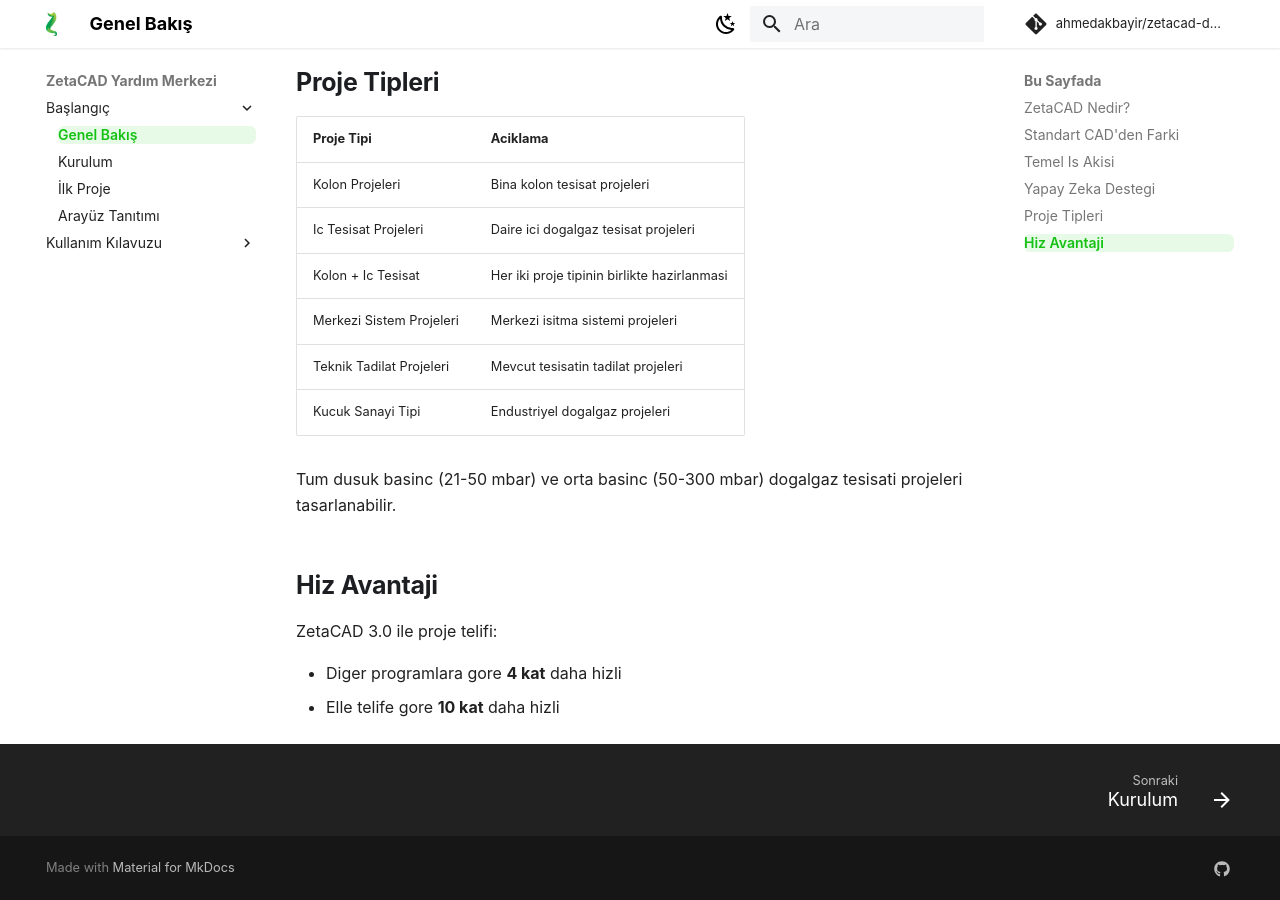
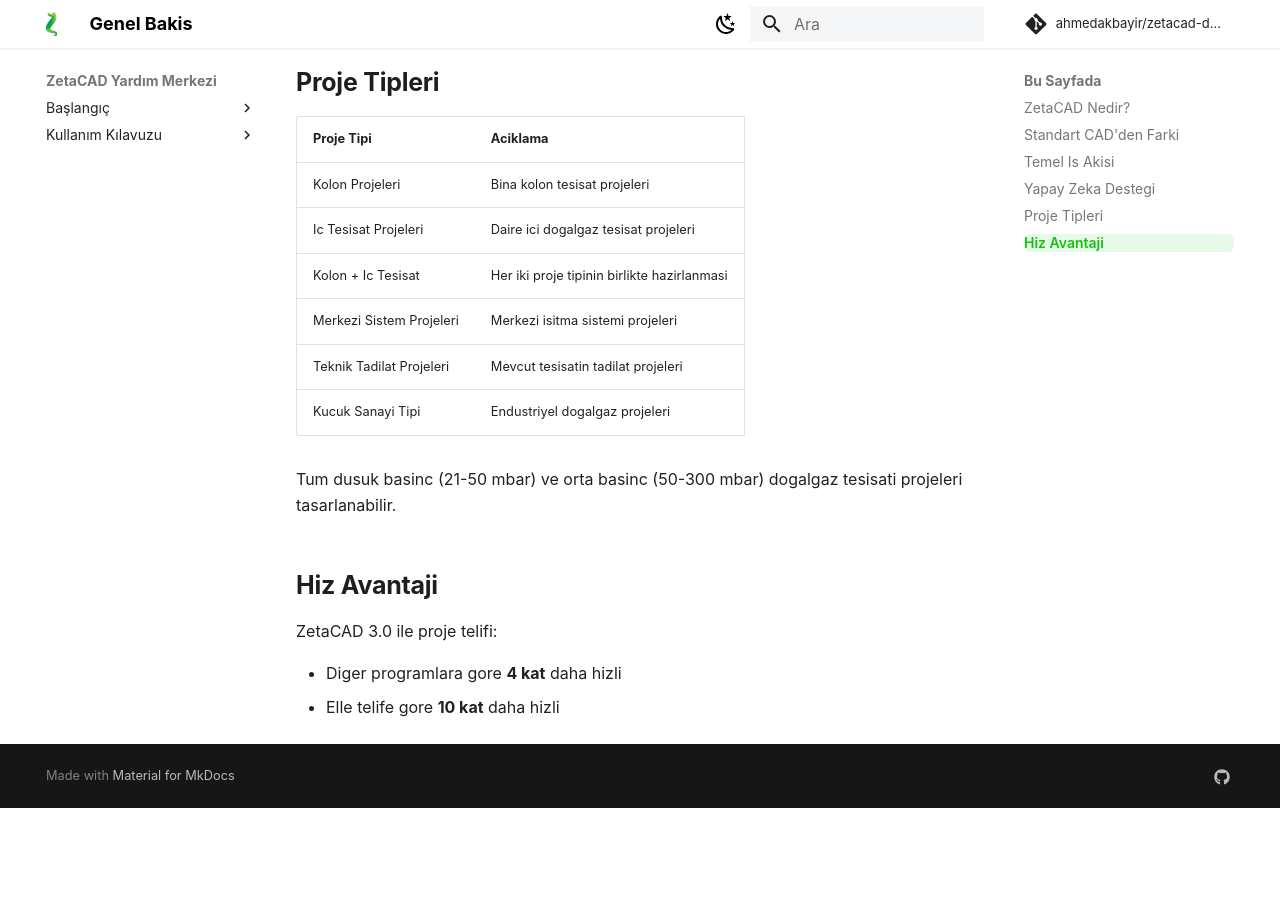
Before and after one commit to ahmedakbayir/zetacad-docs, an MkDocs documentation site: the page built from docs/index.md, in a window 1280 px wide and 900 px high, scrolled down 2179 px. Built offline with MkDocs 1.6.1 and Material for MkDocs 9.7.7, drawn with Linux system fonts in a browser that asks for light colours; comment, search, counter and statistics services are not loaded; the version menu is left out; after the commit the page ends 2987 px from its top, so only the background shows below that.

Commit message:
arayüzler

```diff
--- a/mkdocs.yml
+++ b/mkdocs.yml
@@ -78,10 +78,9 @@
 
 nav:
   - Başlangıç:
-    - Genel Bakış: baslangic/genel-bakis.md
     - Kurulum: baslangic/kurulum.md
+    - Arayüz Tanıtımı: baslangic/arayuz.md
     - İlk Proje: baslangic/ilk-proje.md
-    - Arayüz Tanıtımı: baslangic/arayuz.md
   - Kullanım Kılavuzu:
     - Akıllı Nesneler: kullanim-kilavuzu/cizim-araclari.md
     - Mimari Plan: kullanim-kilavuzu/duvarlar.md
```
Also changed, not shown: docs/index.md (renamed from docs/baslangic/genel-bakis.md).
